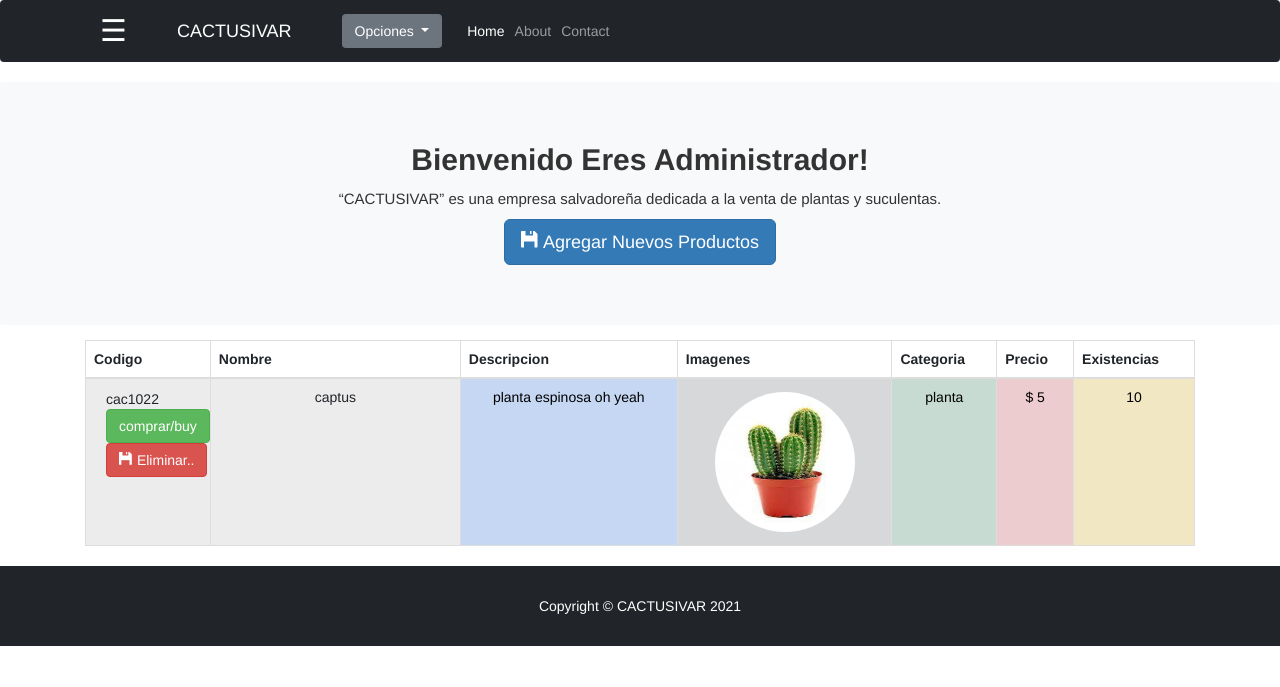
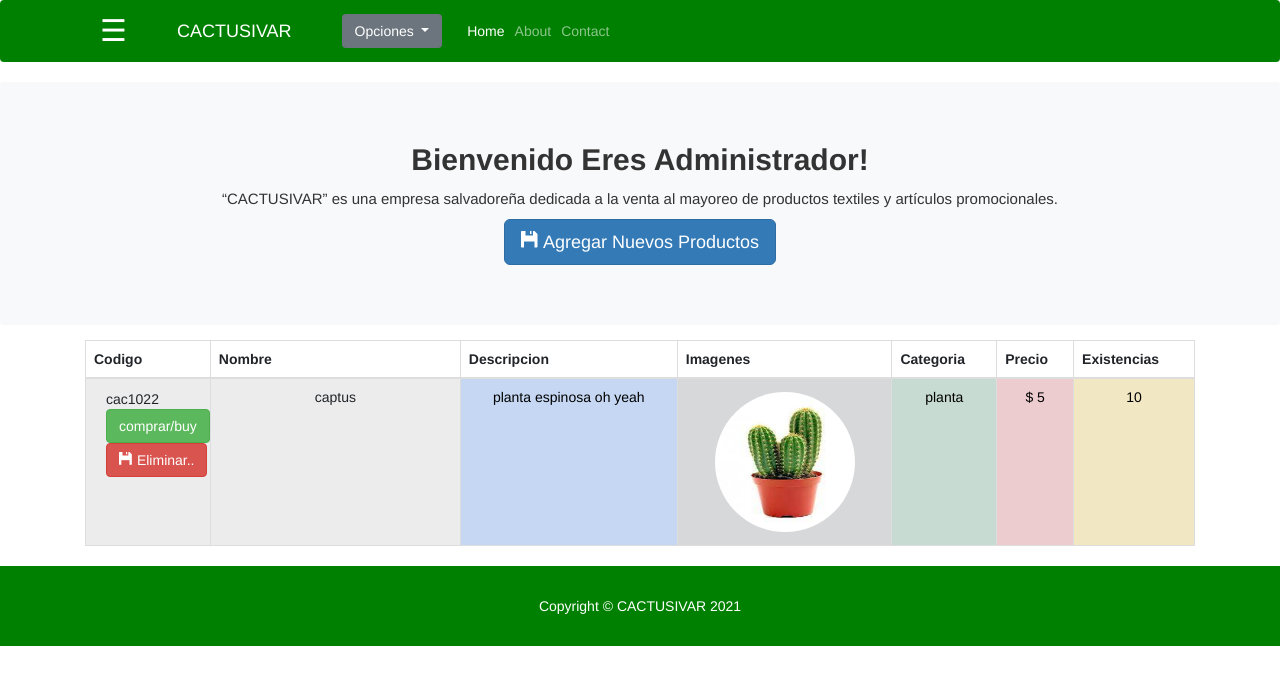
Before and after one commit to TheGrimReaper97/CACTUSIVAR, a PHP site: page /admin.php in a window 1280 px wide. Shown: the top 687 px of the page. Run offline with PHP 8.4, Linux system fonts and the light colour scheme; some libraries are stand-ins or nearby versions.

Commit message:
Update admin.php

```diff
--- a/admin.php
+++ b/admin.php
@@ -20,7 +20,7 @@
     <body >
         <!-- Responsive navbar-->
 
-        <nav class="navbar navbar-expand-lg navbar-dark bg-dark">
+        <nav style="background-color:green;" class="navbar navbar-expand-lg navbar-dark ">
             <div class="container px-lg-5">
                 <div id="mySidenav" class="sidenav">
                     <a  href="javascript:void(0)" class="closebtn" onclick="closeNav()">&times;</a>
@@ -78,7 +78,8 @@
                 <div  class="p-4 p-lg-5 bg-light rounded-3 text-center">
                     <div  class="m-4 m-lg-5">
                         <h1 class="display-5 fw-bold">Bienvenido Eres Administrador!</h1>
-                        <p class="fs-4">“CACTUSIVAR” es una empresa salvadoreña dedicada a la venta de plantas y suculentas.
+                        <p class="fs-4">“CACTUSIVAR” es una empresa salvadoreña dedicada a la venta al mayoreo de productos textiles
+                            y artículos promocionales.
                             </p>
                         <a href="#addnew" data-toggle="modal" class="btn btn-primary btn-lg" ><span class="glyphicon glyphicon-floppy-disk"></span> Agregar Nuevos Productos</a>
                     </div>
@@ -139,7 +140,7 @@
 
         </section>
         <!-- Footer-->
-        <footer class="py-5 bg-dark">
+        <footer style="background-color:green;" class="py-5 ">
             <div class="container"><p class="m-0 text-center text-white">Copyright &copy; CACTUSIVAR 2021</p></div>
         </footer>
         <!-- Bootstrap core JS-->
```
